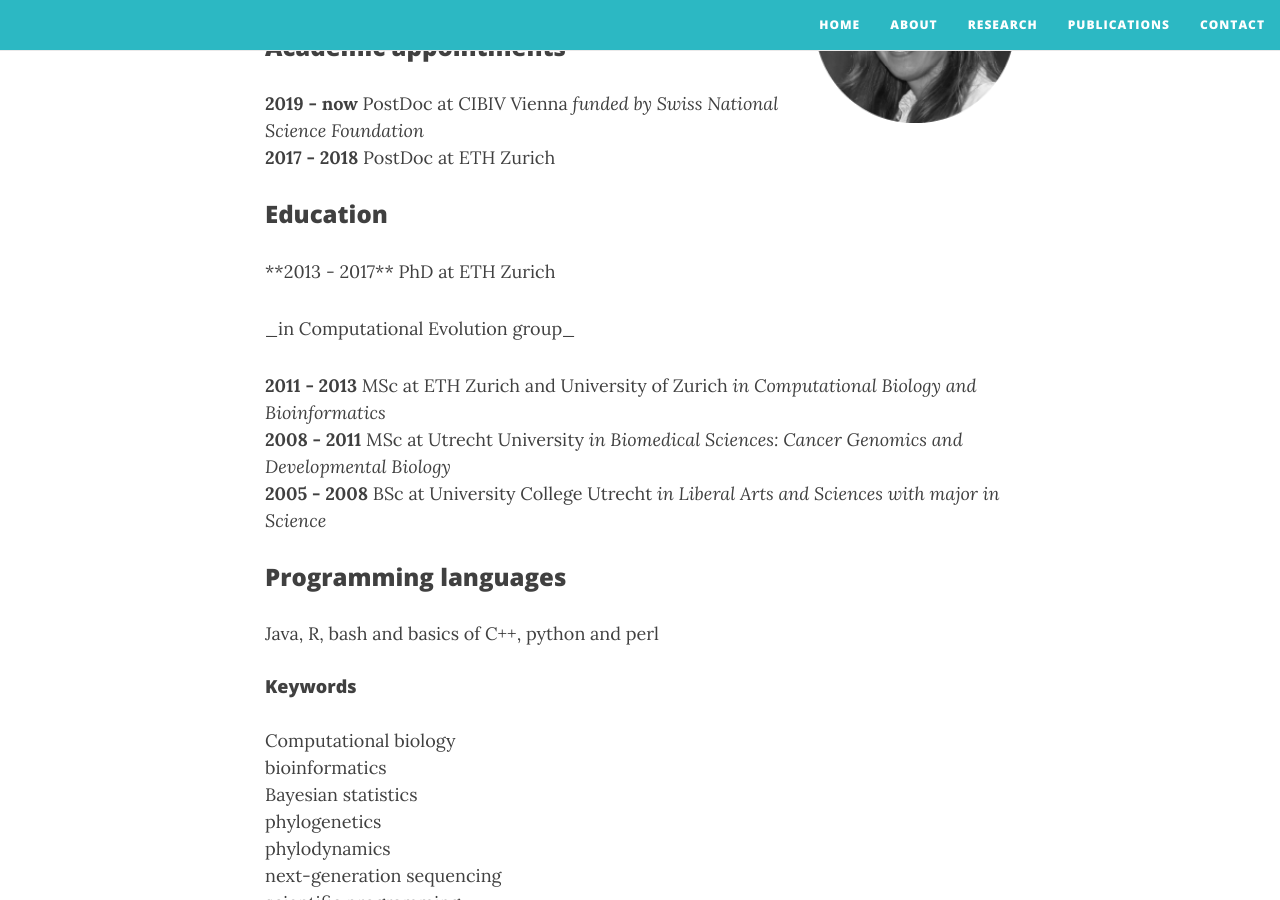
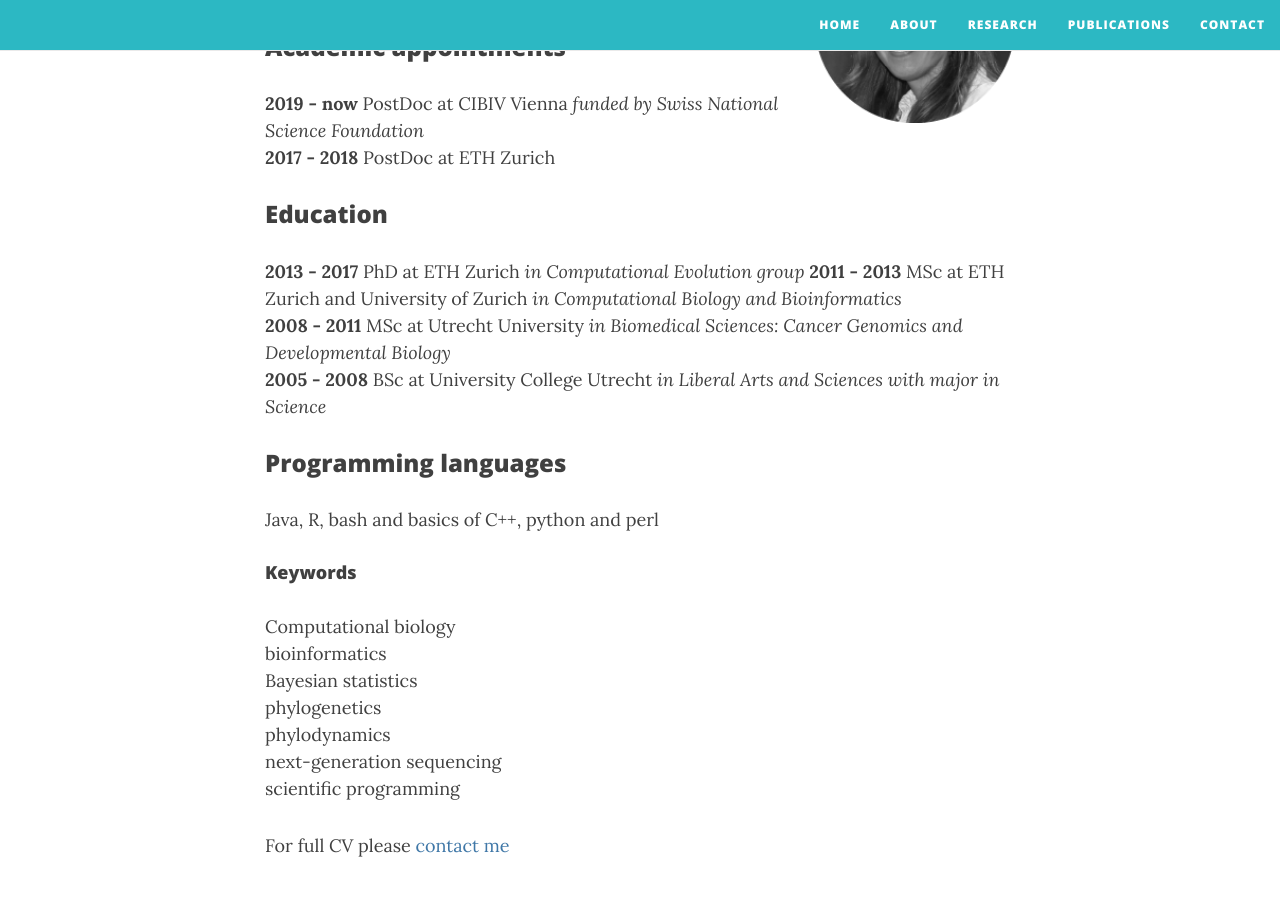
Before and after one commit to boskovav/boskovav.github.io, a Jekyll site: the page built from about.md, in a window 1280 px wide and 900 px high, scrolled down 320 px. Built offline with Jekyll 4.4.1, drawn with Linux system fonts in a browser that asks for light colours; nearby versions of some CDN libraries.

```diff
--- a/about.md
+++ b/about.md
@@ -6,14 +6,14 @@ title: About me
 <img src="/img/VB_bw.png" alt="Drawing" style="width: 200px;" vspace="-50px" align="right"/> I am a computational biologist interested in phyodynamics of viruses and genomics, currently based at Center for Integrative Bioinformatics Vienna (CIBIV) in Austria.
 
 ### Academic appointments
-**2019 - now** PostDoc at CIBIV Vienna  _funded by Swiss National Science Foundation_
+**2019 - now** PostDoc at CIBIV Vienna      _funded by Swiss National Science Foundation_
 **2017 - 2018** PostDoc at ETH Zurich
 
 ### Education
-<p>**2013 - 2017** PhD at ETH Zurich</p>   <p>_in Computational Evolution group_ </p>
-**2011 - 2013** MSc at ETH Zurich and University of Zurich  _in Computational Biology and Bioinformatics_
-**2008 - 2011** MSc at Utrecht University  _in Biomedical Sciences: Cancer Genomics and Developmental Biology_
-**2005 - 2008** BSc at University College Utrecht  _in Liberal Arts and Sciences with major in Science_
+**2013 - 2017** PhD at ETH Zurich      _in Computational Evolution group_
+**2011 - 2013** MSc at ETH Zurich and University of Zurich      _in Computational Biology and Bioinformatics_
+**2008 - 2011** MSc at Utrecht University      _in Biomedical Sciences: Cancer Genomics and Developmental Biology_
+**2005 - 2008** BSc at University College Utrecht      _in Liberal Arts and Sciences with major in Science_
 
 ### Programming languages
 Java, R, bash and basics of C++, python and perl
```
Also changed, not shown: contact.md (+2 -2 lines).
